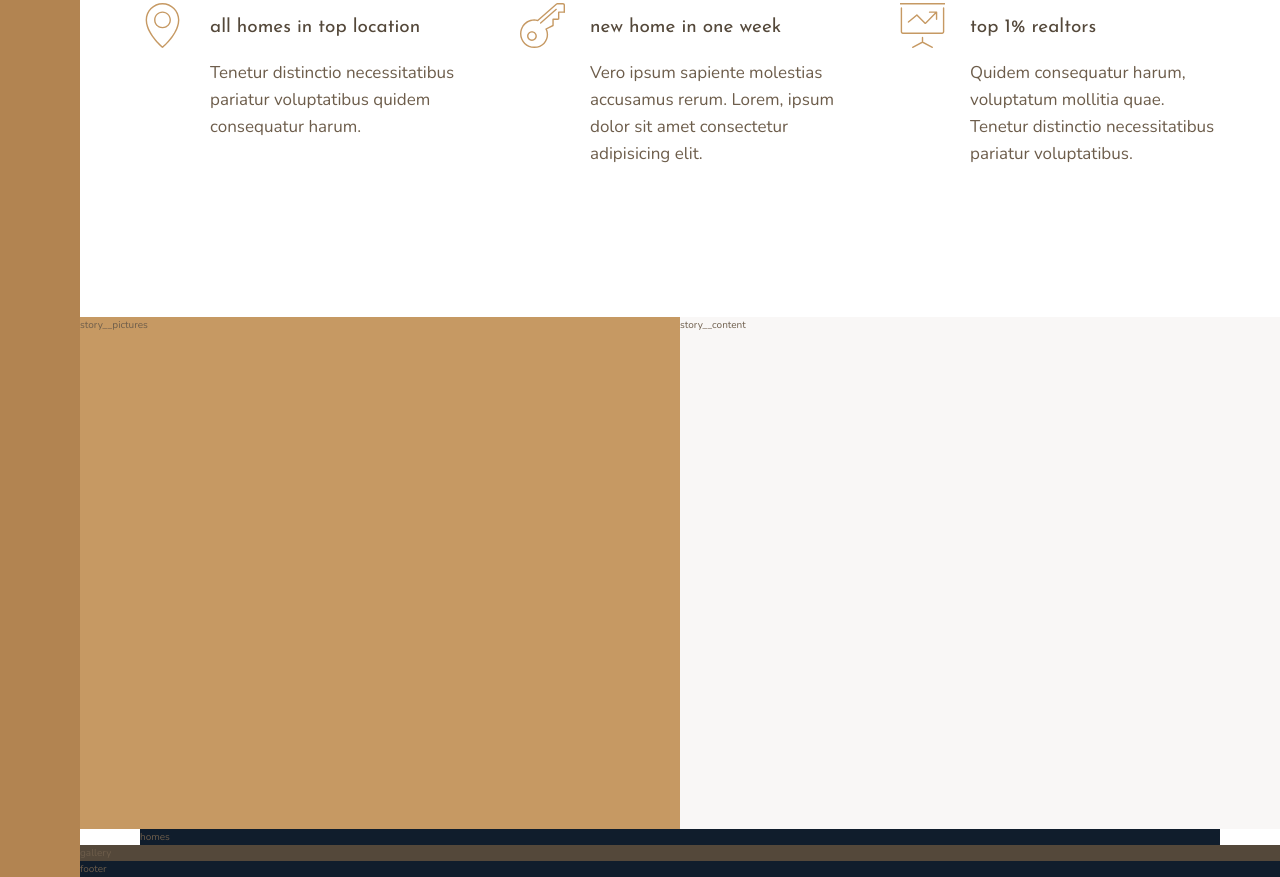
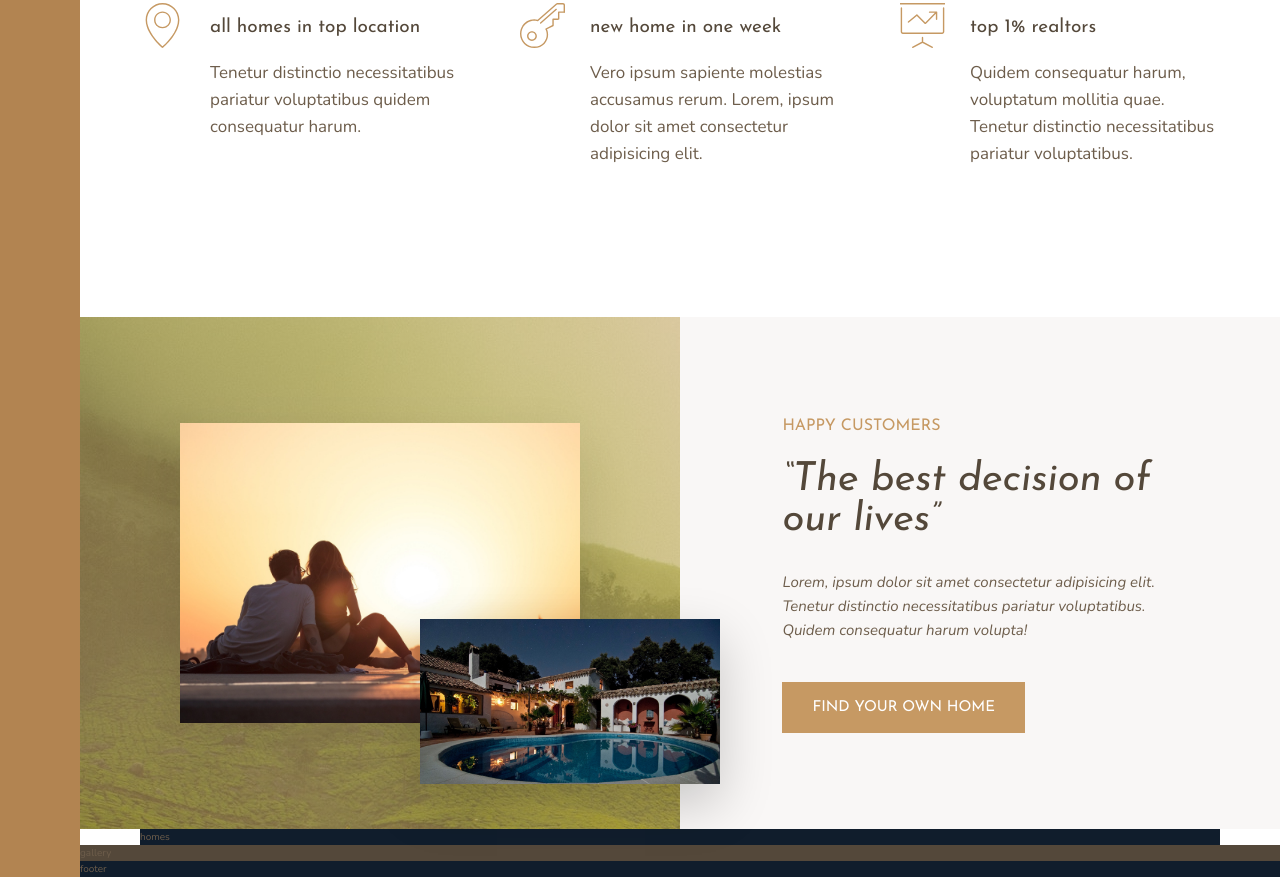
Before and after one commit to ajithsolairaj/Nexter, a website: page index.html in a window 1280 px wide. Shown: the part 991-1868 px from the top of the page. Drawn offline with nearby package versions, Linux system fonts and the light colour scheme.

Commit message:
story section designed

```diff
--- a/index.html
+++ b/index.html
@@ -81,10 +81,16 @@
         </section>
 
         <div class="story__pictures">
-            story__pictures
+            <img src="img/story-1.jpeg" alt="couple with new house" class="story__img--1">
+            <img src="img/story-2.jpeg" alt="new house" class="story__img--2">
         </div>
         <div class="story__content">
-            story__content
+            <h3 class="heading-3 mb-sm">Happy Customers</h3>
+            <h2 class="heading-2 heading-2--dark mb-md">&ldquo;The best decision of our lives&rdquo;</h2>
+            <p class="story__text">
+                Lorem, ipsum dolor sit amet consectetur adipisicing elit. Tenetur distinctio necessitatibus pariatur voluptatibus. Quidem consequatur harum volupta!
+            </p>
+            <button class="btn">Find your own home</button>
         </div>
 
         <section class="homes">
--- a/sass/_story.scss
+++ b/sass/_story.scss
@@ -2,10 +2,51 @@
     &__pictures{
         background-color: $color-primary;
         grid-column: full-start / col-end 4;
+        background-image: linear-gradient(rgba($color-primary,.5),rgba($color-primary,.5)) ,url(../img/back.jpg);
+
+        display: grid;
+        grid-template-rows: repeat(6,1fr);
+        grid-template-columns: repeat(6,1fr);
+        align-items: center;
+
+    }
+
+    &__img--1{
+        width: 100%;
+        grid-row: 2 / 6;
+        grid-column: 2 / 6;
+        box-shadow: 0 2rem 5rem rgba(#000,.1);
+    }
+
+    &__img--2{
+        width: 100%;
+        grid-row: 4 / 7;
+        grid-column: 4 / 7;
+        z-index: 10;
+        margin-left: 4rem;
+        box-shadow: 0 2rem 5rem rgba(#000,.2);
     }
 
     &__content{
         background-color: $color-grey-light-1;
         grid-column: col-start 5 / full-end;
+
+        padding: 6rem 8vw;
+
+        /*
+        display: flex;
+        flex-direction: column;
+        justify-content: center;
+        align-items: flex-start;*/
+
+        display: grid;
+        align-content: center;
+        justify-items: start;
+    }
+
+    &__text{
+        font-size: 1.5rem;
+        font-style: italic;
+        margin-bottom: 4rem;
     }
 }
--- a/sass/_typography.scss
+++ b/sass/_typography.scss
@@ -1,25 +1,58 @@
 %heading{
     font-family: $font-display;
     font-weight: 400;
+
 }
 
 .heading-4{
     @extend %heading;
     font-size: 1.9rem;
 
-    &--light{color: $color-grey-light-1}
-    &--dark{color: $color-grey-dark-1}
+    &--light{color: $color-grey-light-1;}
+    &--dark{color: $color-grey-dark-1;}
 
 }
 
 .heading-3{
     @extend %heading;
+    font-size:1.6rem;
+    color: $color-primary;
+    text-transform: uppercase;
+
 }
 
 .heading-2{
     @extend %heading;
+    font-size: 4rem;
+    font-style: italic;
+    line-height: 1;
+
+    &--light{color: $color-grey-light-1;}
+    &--dark{color: $color-grey-dark-1;}
 }
 
 .heading-1{
     @extend %heading;
 }
+
+.btn{
+    background-color: $color-primary;
+    color: #fff;
+    border: none;
+    border-radius: 0;
+    font-family: $font-display;
+    font-size: 1.5rem;
+    text-transform: uppercase;
+    padding: 1.8rem 3rem;
+    cursor: pointer;
+    transition: all .2s;
+
+    &:hover{
+        background-color: $color-primary-dark;
+    }
+}
+
+.mb-sm{margin-bottom: 2rem;}
+.mb-md{margin-bottom: 3rem;}
+.mb-lg{margin-bottom: 4rem;}
+.mb-hg{margin-bottom: 8rem;}
```
Also changed, not shown: css/style.css.
